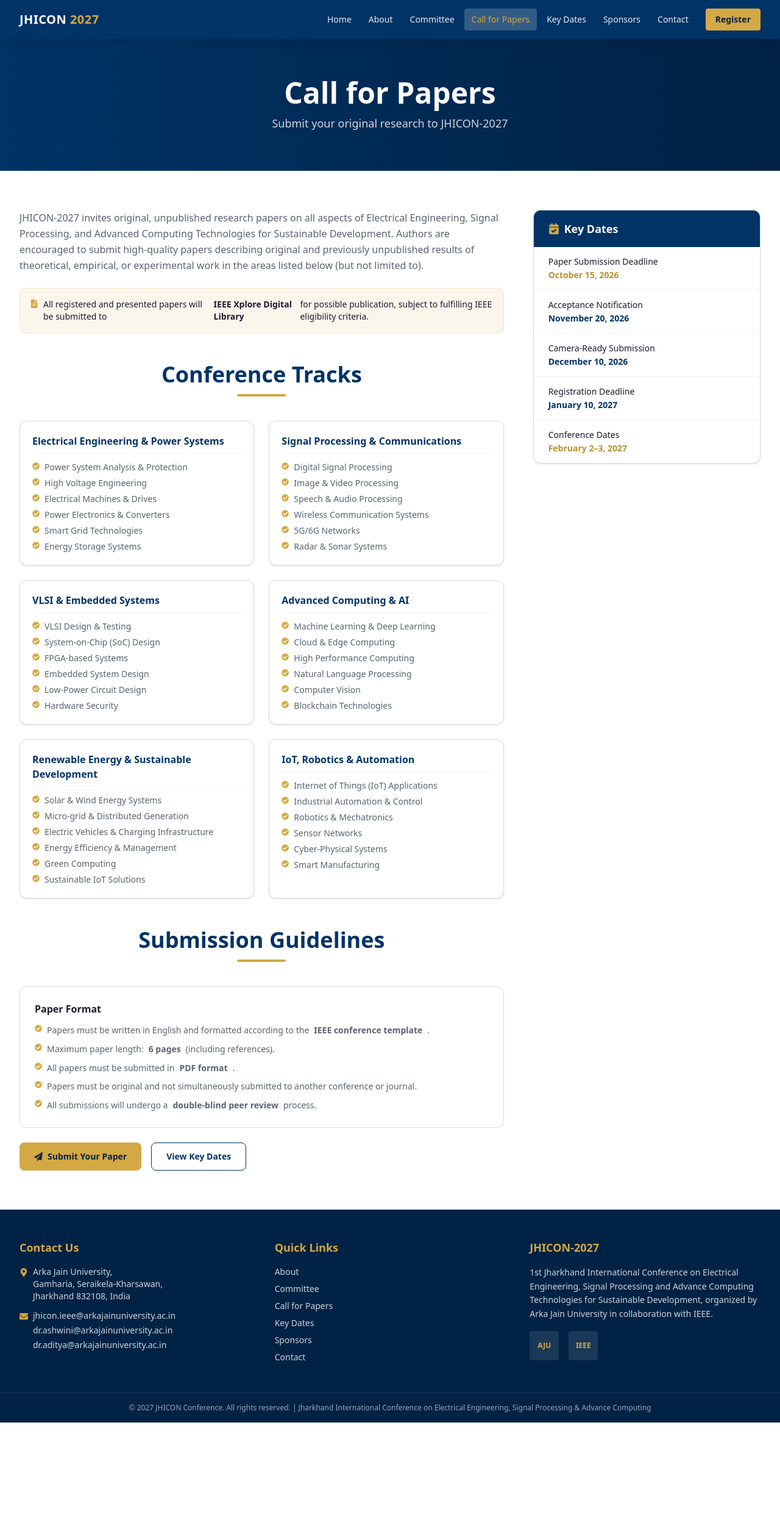
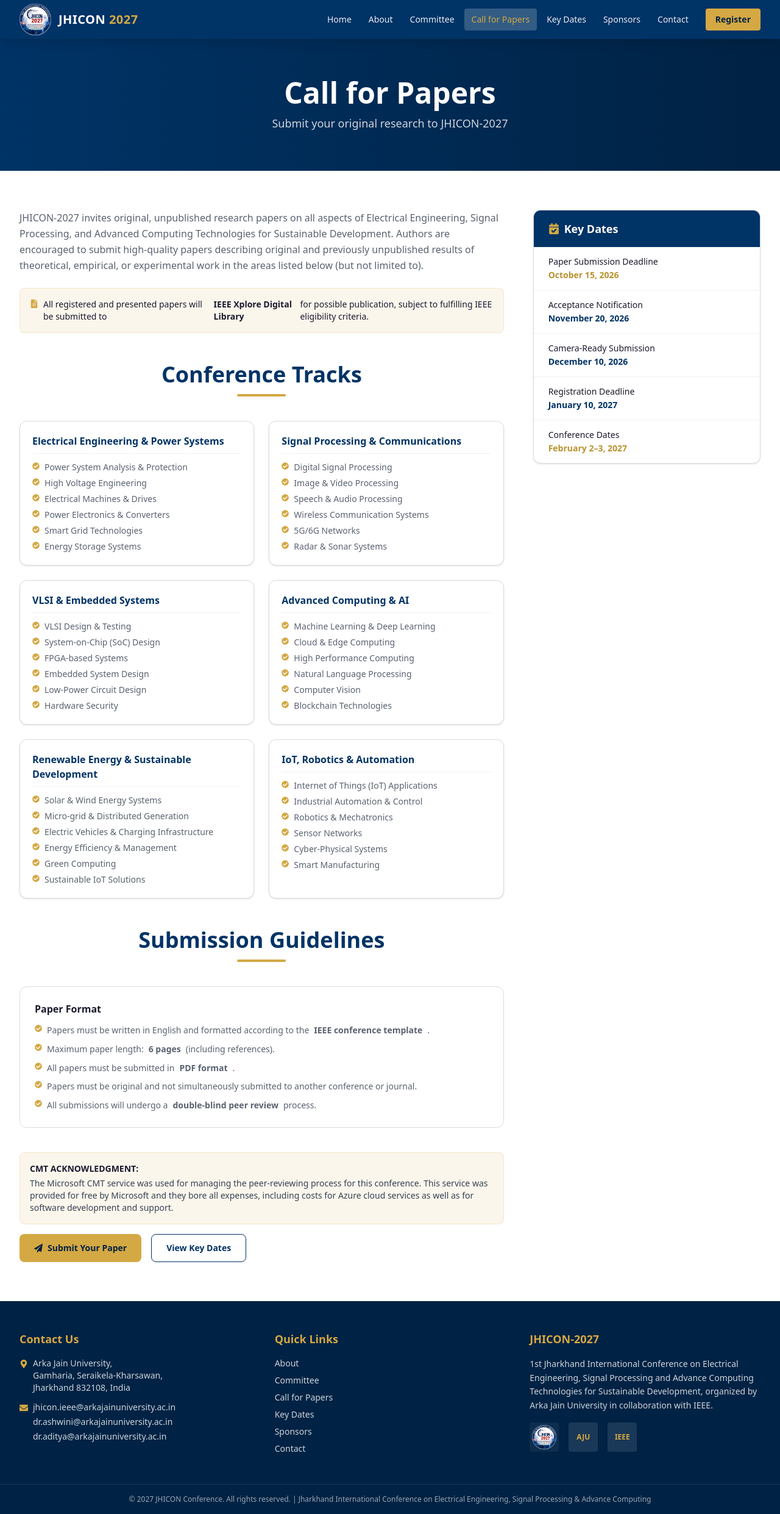
Before and after one commit to Sharan986/ieee-aju, a Next.js app: page /call-for-papers in a window 1280 px wide. Shown: the whole page at 61% size. Before the commit the page ends 2332 px from the top, so only its background shows below. Built offline with nearby package versions, Linux system fonts and the light colour scheme.

Commit message:
Update Logo

```diff
--- a/app/call-for-papers/page.tsx
+++ b/app/call-for-papers/page.tsx
@@ -174,6 +174,11 @@ export default function CallForPapersPage() {
                 </div>
 
                 <div className="flex flex-wrap gap-4 mt-6">
+                  <div className="w-full mt-4 bg-accent/10 rounded-lg p-4 border border-accent/20 text-sm text-gray-700">
+                    <strong className="block text-foreground mb-1">CMT ACKNOWLEDGMENT:</strong>
+                    The Microsoft CMT service was used for managing the peer-reviewing process for this conference. This service was provided for free by Microsoft and they bore all expenses, including costs for Azure cloud services as well as for software development and support.
+                  </div>
+
                   <Link
                     href="/register"
                     className="inline-flex items-center gap-2 px-6 py-3 rounded-lg bg-accent text-primary-dark font-bold text-sm hover:bg-accent-light transition-colors"
--- a/app/components/Footer.tsx
+++ b/app/components/Footer.tsx
@@ -70,6 +70,7 @@ export default function Footer() {
               by Arka Jain University in collaboration with IEEE.
             </p>
             <div className="flex items-center gap-4">
+              <img src="/jhicon-logo.webp" alt="JHICON logo" className="w-12 h-12 object-contain rounded bg-white/5 p-1" />
               <div className="w-12 h-12 bg-white/10 rounded flex items-center justify-center text-accent font-bold text-xs">
                 AJU
               </div>
--- a/app/components/Navbar.tsx
+++ b/app/components/Navbar.tsx
@@ -24,8 +24,9 @@ export default function Navbar() {
       <div className="mx-auto max-w-7xl px-4 sm:px-6 lg:px-8">
         <div className="flex h-16 items-center justify-between">
           {/* Logo */}
-          <Link href="/" className="flex items-center gap-2">
-            <span className="text-xl font-bold text-white tracking-wide">
+          <Link href="/" className="flex items-center gap-3">
+            <img src="/jhicon-logo.webp" alt="JHICON-2027 logo" className="h-13 w-auto rounded" />
+            <span className="text-xl font-bold text-white tracking-wide hidden sm:inline">
               JHICON <span className="text-accent">2027</span>
             </span>
           </Link>
```
Also changed, not shown: public/jhicon-logo.webp (added), 1 other file (tests, documents, lock files or other folders).
